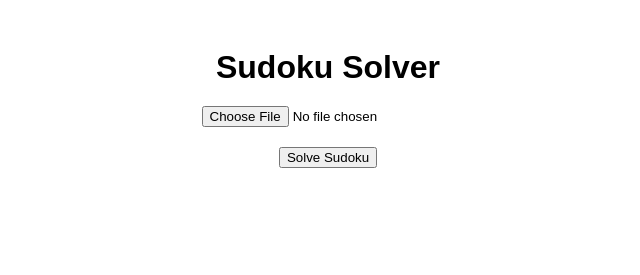
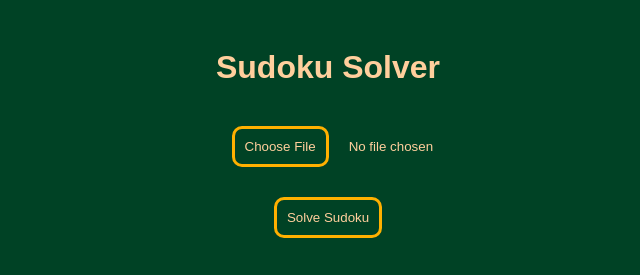
Before and after one commit to iamErmia/Sudoku-Solver, a plain HTML site: page index.html in a window 1280 px wide. Shown: the whole page, without its empty margins (312-952 px from the left). Drawn offline with Linux system fonts and the light colour scheme.

Commit message:
Finished

```diff
--- a/index.html
+++ b/index.html
@@ -8,7 +8,9 @@
   </head>
   <body>
     <h1>Sudoku Solver</h1>
-    <input type="file" id="fileInput" accept=".txt" />
+    <div class="intake">
+      <input type="file" id="fileInput" accept=".txt" />
+    </div>
     <button id="solveButton">Solve Sudoku</button>
     <div id="message"></div>
     <table id="sudokuGrid"></table>
--- a/style/style.css
+++ b/style/style.css
@@ -1,33 +1,95 @@
-body{
+body {
   font-family: Arial, Helvetica, sans-serif;
   display: flex;
   flex-direction: column;
   justify-content: center;
   align-items: center;
   padding: 20px;
+  background-color: #004225;
 }
 
-h1{
+h1 {
   margin-bottom: 20px;
+  color: #ffcf9d;
 }
 
-table{
+table {
   border-collapse: collapse;
   margin-top: 20px;
 }
 
-td{
-    width: 40px;
-    height: 40px;
+td {
+  width: 45px;
+  height: 45px;
   text-align: center;
-    border: 1px solid #000;
-    font-size: 20px;
+  border: 2px solid #ffb000;
+  font-size: 25px;
+  color: #ffcf9d;
 }
 
-input[type="file"]{
-    margin-bottom: 20px;
+td:hover{
+    background-color: #ffcf9d;
+    color: #004225;
+    transition: all 0.3s ease-in-out;
+
 }
 
-button{
+.intake {
+  display: flex;
+  justify-content: center;
+  padding-left: 60px;
+  align-items: center;
+  text-align: center;
+}
+
+input[type="file"] {
+  display: flex;
+  justify-content: center;
+  align-items: center;
+  text-align: center;
+  margin-bottom: 10px;
+  padding: 20px;
+  color: #ffcf9d;
+}
+
+input[type="file"]::file-selector-button {
+  color: #ffcf9d;
+  background-color: #004225;
+  height: auto;
+  padding: 10px;
+  border: 3px solid #ffb000;
+  border-radius: 10px;
+  margin-right: 20px;
+}
+
+input[type="file"]::file-selector-button:hover {
+  background-color: #ffb000;
+  color: #004225;
+  box-shadow: 0px 0px 6px #ffcf9d;
+  transform: scale(1.2, 1.2);
+  transition: all 0.3s ease-in-out;
+}
+
+button {
   margin-bottom: 20px;
+  color: #ffcf9d;
+  background-color: #004225;
+  height: auto;
+  padding: 10px;
+  border: 3px solid #ffb000;
+  border-radius: 10px;
 }
+
+button:hover {
+  background-color: #ffb000;
+  color: #004225;
+  box-shadow: 0px 0px 6px #ffcf9d;
+  transform: scale(1.2, 1.2);
+  transition: all 0.3s ease-in-out;
+}
+
+#message {
+  font-size: 30px;
+  font-weight: bold;
+  color: #ffcf9d;
+}
```
Lines whose indentation alone changed are shown as unchanged.
